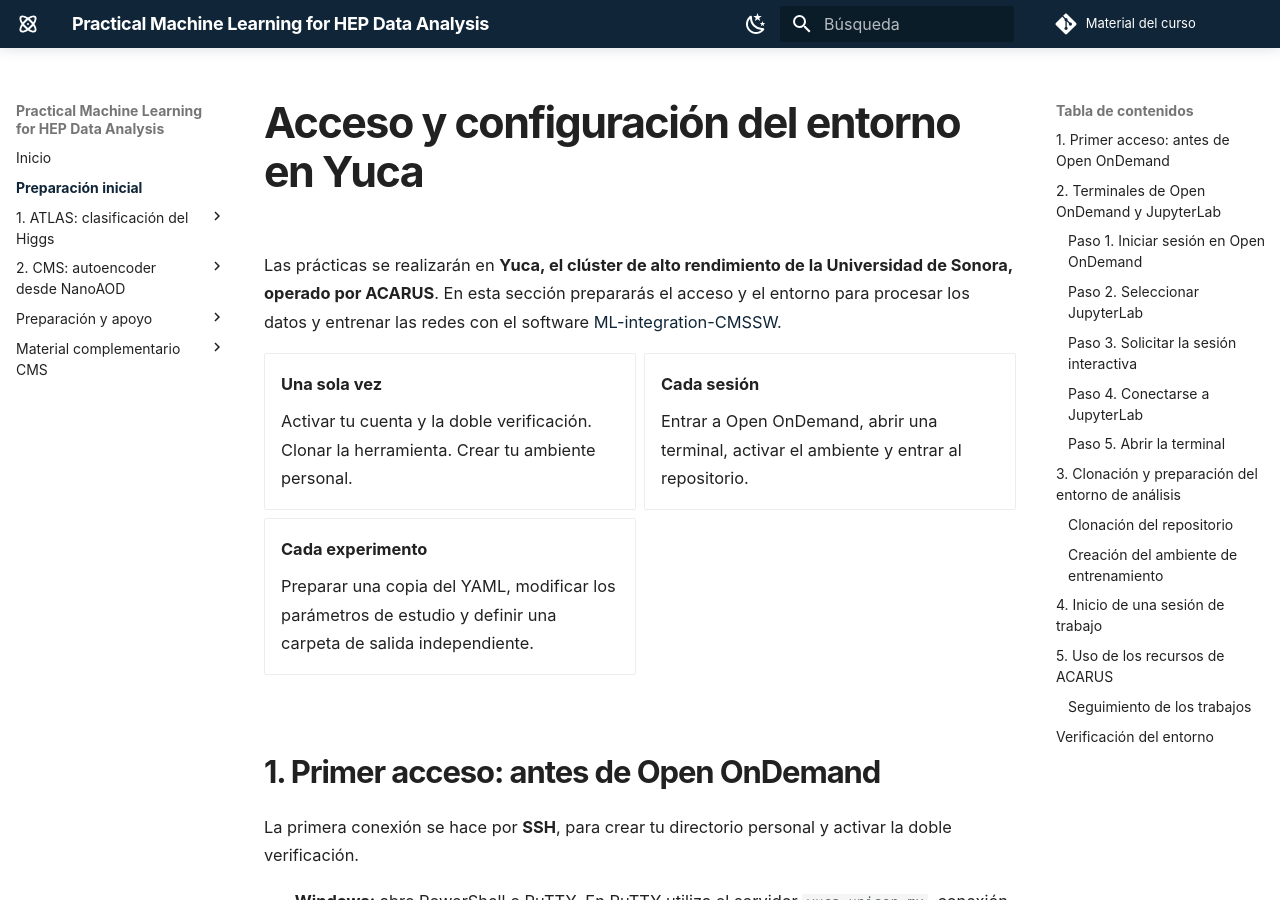
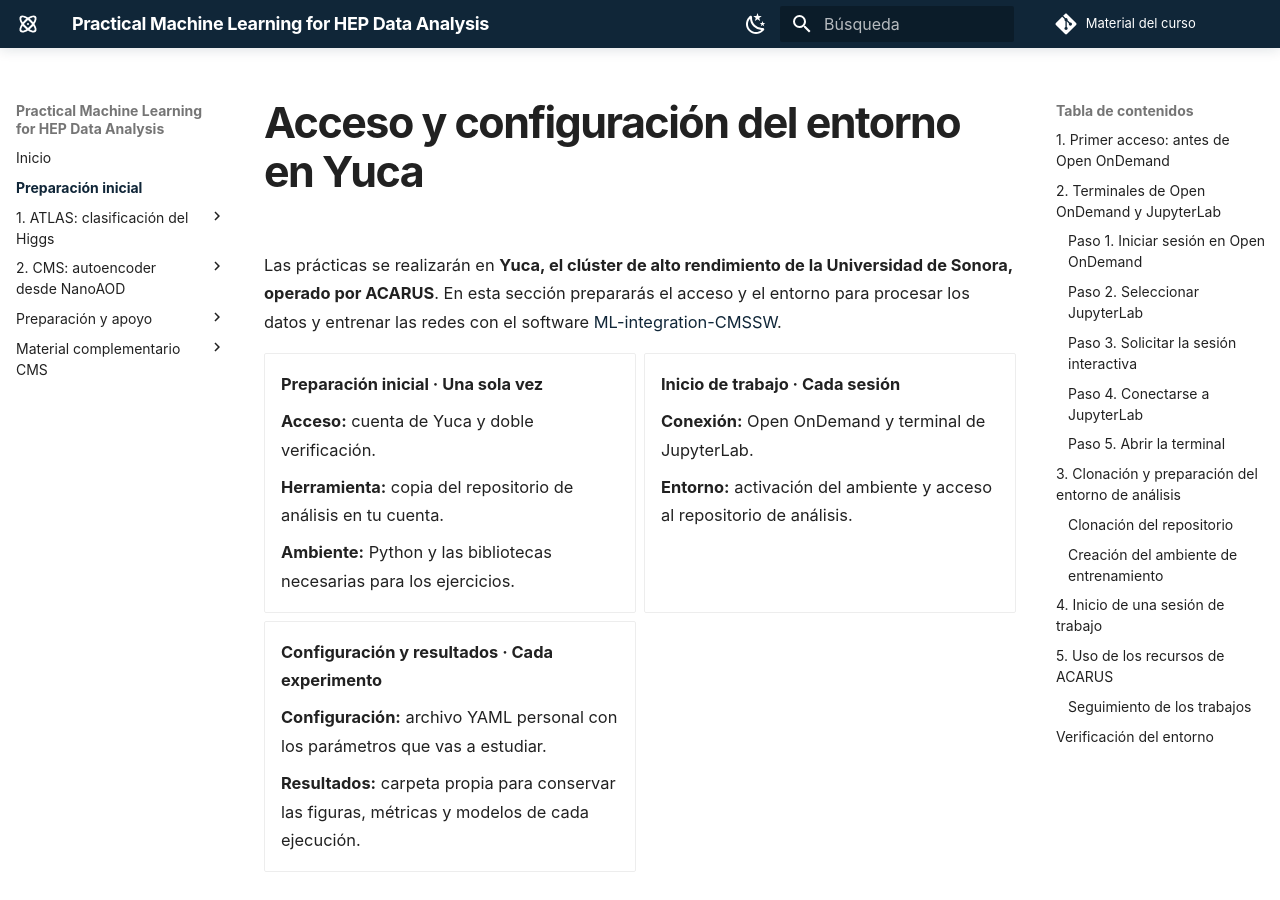
Before and after one commit to castaned/practical-ml-hep, an MkDocs documentation site: the page built from docs/preparacion.md, in a window 1280 px wide and 900 px high. Built offline with MkDocs 1.6.1 and Material for MkDocs 9.7.7, drawn with Linux system fonts in a browser that asks for light colours; comment, search, counter and statistics services are not loaded.

Commit message:
Structure preparation overview by access tools environment and results

```diff
--- a/docs/preparacion.md
+++ b/docs/preparacion.md
@@ -4,17 +4,25 @@ Las prácticas se realizarán en **Yuca, el clúster de alto rendimiento de la U
 
 <div class="grid cards" markdown>
 
-- **Una sola vez**
+- **Preparación inicial · Una sola vez**
 
-    Activar tu cuenta y la doble verificación. Clonar la herramienta. Crear tu ambiente personal.
+    **Acceso:** cuenta de Yuca y doble verificación.
 
-- **Cada sesión**
+    **Herramienta:** copia del repositorio de análisis en tu cuenta.
 
-    Entrar a Open OnDemand, abrir una terminal, activar el ambiente y entrar al repositorio.
+    **Ambiente:** Python y las bibliotecas necesarias para los ejercicios.
 
-- **Cada experimento**
+- **Inicio de trabajo · Cada sesión**
 
-    Preparar una copia del YAML, modificar los parámetros de estudio y definir una carpeta de salida independiente.
+    **Conexión:** Open OnDemand y terminal de JupyterLab.
+
+    **Entorno:** activación del ambiente y acceso al repositorio de análisis.
+
+- **Configuración y resultados · Cada experimento**
+
+    **Configuración:** archivo YAML personal con los parámetros que vas a estudiar.
+
+    **Resultados:** carpeta propia para conservar las figuras, métricas y modelos de cada ejecución.
 
 </div>
 
```
